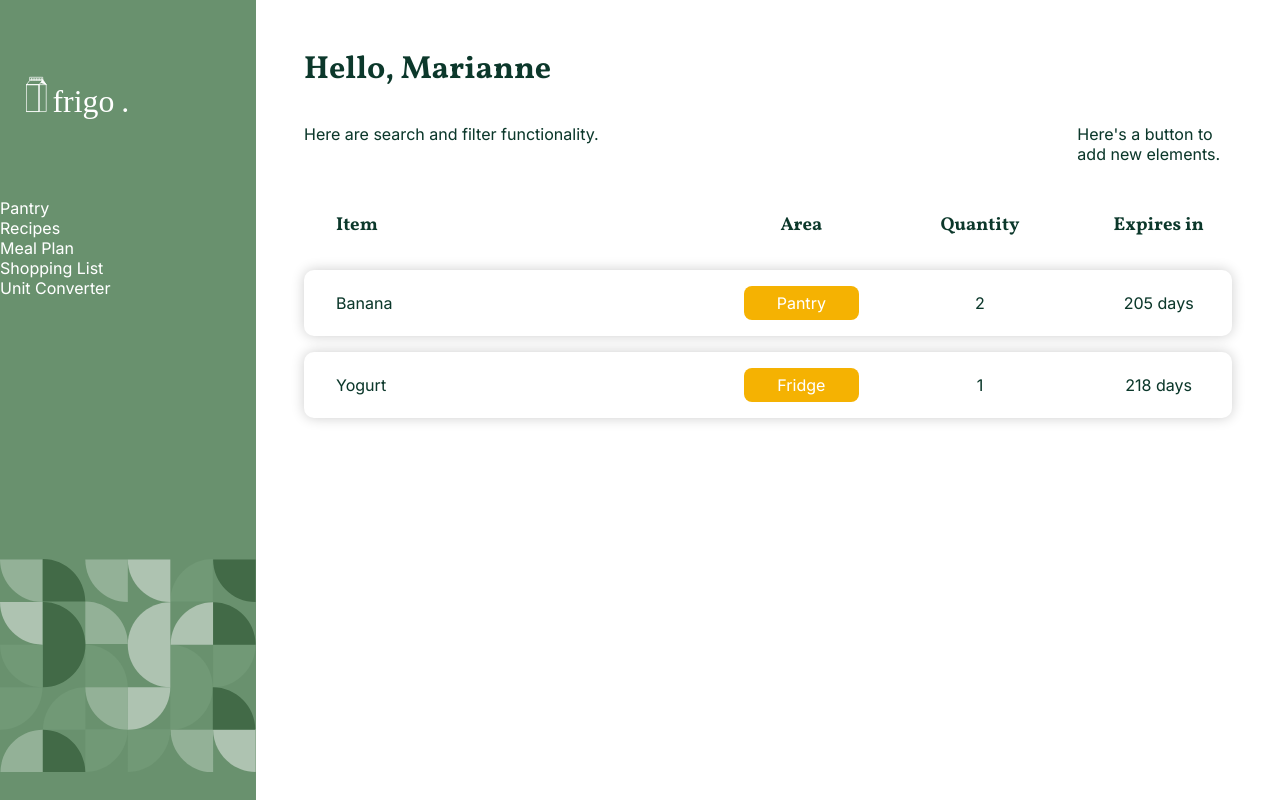
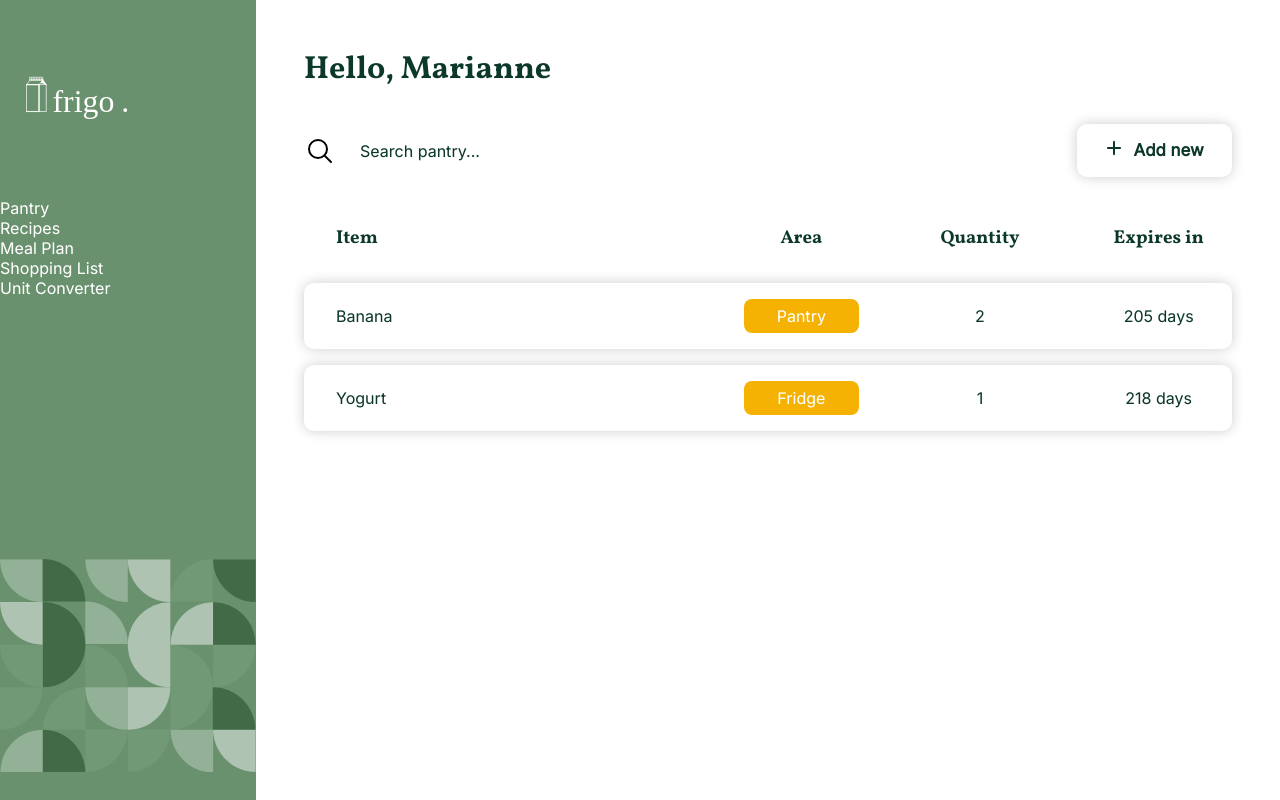
Before and after one commit to mlachance/frigo-mevn, a Vue app in the folder frontend/: page / in a window 1280 px wide. Built offline with nearby package versions, Linux system fonts and the light colour scheme.

Commit message:
Basic styling for search and add button, added recipe card component

```diff
--- a/frontend/src/assets/global.css
+++ b/frontend/src/assets/global.css
@@ -9,6 +9,7 @@
 /* --- COLOR VARIABLES --- */
 :root {
     --light-green: rgba(105,145,110,255);
+    --lighter-green: rgba(174,195,177,255);
     --dark-green: rgba(12,56,43,255);
     --yellow: rgba(245,178,2,255);
     --brown: rgba(180,133,79,255);
--- a/frontend/src/components/Items/Add.vue
+++ b/frontend/src/components/Items/Add.vue
@@ -1,5 +1,8 @@
 <template>
-    <p>Here's a button to add new elements.</p>
+    <button class="add-button">
+        <svg height="16px" id="Layer_1" style="enable-background:new 0 0 32 32;" version="1.1" viewBox="0 0 32 32" width="16px" xml:space="preserve" xmlns="http://www.w3.org/2000/svg" xmlns:xlink="http://www.w3.org/1999/xlink"><path d="M28,14H18V4c0-1.104-0.896-2-2-2s-2,0.896-2,2v10H4c-1.104,0-2,0.896-2,2s0.896,2,2,2h10v10c0,1.104,0.896,2,2,2  s2-0.896,2-2V18h10c1.104,0,2-0.896,2-2S29.104,14,28,14z"/></svg>
+        <span>Add new</span>
+    </button>
 </template>
 
 <script lang="ts">
@@ -12,4 +15,24 @@ export default defineComponent({
 
 <style scoped>
 
+.add-button {
+    box-shadow: 0px 0px 13px 0px rgba(0,0,0,0.2);
+    padding: 1rem;
+    border: none;
+    background-color: white;
+    border-radius: 10px;
+    font-size: 105%;
+    font-weight: bold;
+    color: var(--dark-green);
+}
+
+.add-button:hover {
+    background-color: var(--lighter-green);
+}
+
+.add-button > svg {
+    fill: var(--dark-green);
+    padding-right: 0.75rem;
+}
+
 </style>
--- a/frontend/src/components/Items/SearchFilter.vue
+++ b/frontend/src/components/Items/SearchFilter.vue
@@ -1,5 +1,8 @@
 <template>
-    <p>Here are search and filter functionality.</p>
+    <div class="search-box">
+        <svg enable-background="new 0 0 32 32" id="Editable-line" version="1.1" viewBox="0 0 32 32" xml:space="preserve" xmlns="http://www.w3.org/2000/svg" xmlns:xlink="http://www.w3.org/1999/xlink"><circle cx="14" cy="14" fill="none" id="XMLID_42_" r="9" stroke="#000000" stroke-linecap="round" stroke-linejoin="round" stroke-miterlimit="10" stroke-width="2"/><line fill="none" id="XMLID_44_" stroke="#000000" stroke-linecap="round" stroke-linejoin="round" stroke-miterlimit="10" stroke-width="2" x1="27" x2="20.366" y1="27" y2="20.366"/></svg>
+        <input type="text" name="search" id="search" placeholder="Search pantry...">
+    </div>
 </template>
 
 <script lang="ts">
@@ -10,5 +13,31 @@ export default defineComponent({
 </script>
 
 <style scoped>
+.search-box {
+    display: flex;
+    align-items: center;
+}
+
+.search-box > svg {
+    height: 2rem;
+    width: auto;
+}
+
+#search {
+    border: none;
+    margin-left: 0.5rem;
+    padding: 1rem;
+    font-family: Inter;
+    font-size: 100%;
+    color: var(--dark-green);
+}
+
+#search:focus {
+    outline: none;
+}
+
+::placeholder {
+  color: var(--dark-green);
+}
 
 </style>
```
Also changed, not shown: frontend/src/components/Items/RecipeCard.vue (added, +14 -0 lines).
